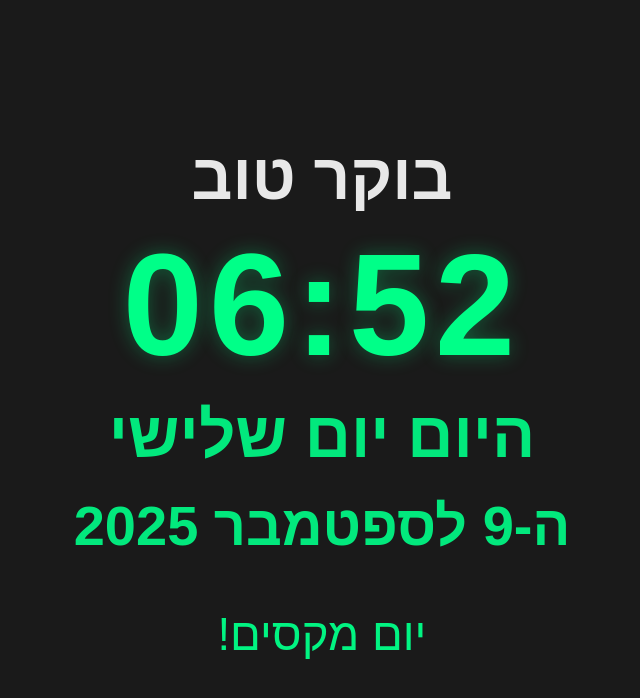
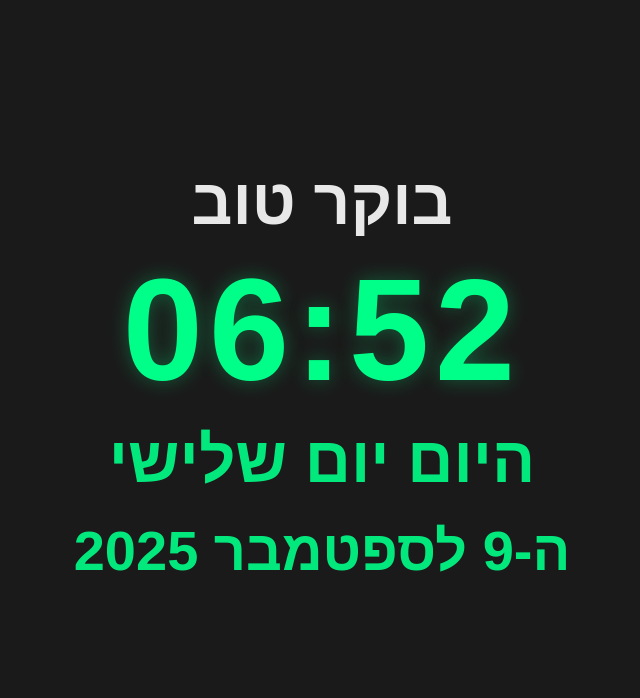
Before and after one commit to slimShaders/smart-display, a plain HTML site: page src/index.html in a window 1280 px wide. Shown: the whole page, without its empty margins (318-958 px from the left). Drawn offline with Linux system fonts and the light colour scheme.

Commit message:
disabled bottom message

```diff
--- a/src/index.html
+++ b/src/index.html
@@ -19,7 +19,7 @@
 
         <div class="date-display" id="date">נובמבר 2024</div>
 
-        <div class="message" id="message">יום נהדר לך!</div>
+        <!-- <div class="message" id="message">יום נהדר לך!</div> -->
     </div>
 
     <script src="script.js"></script>
--- a/src/script.js
+++ b/src/script.js
@@ -50,18 +50,18 @@ function updateTimeAndDate() {
     document.getElementById('greeting').textContent = greeting;
 }
 
-function updateMessage() {
-    const randomMessage = messages[Math.floor(Math.random() * messages.length)];
-    document.getElementById('message').textContent = randomMessage;
-}
+// function updateMessage() {
+//     const randomMessage = messages[Math.floor(Math.random() * messages.length)];
+//     document.getElementById('message').textContent = randomMessage;
+// }
 
 function init() {
     updateTimeAndDate();
-    updateMessage();
+    // updateMessage();
 
     setInterval(updateTimeAndDate, 1000);
 
-    setInterval(updateMessage, 10 * 60 * 1000);
+    // setInterval(updateMessage, 10 * 60 * 1000);
 }
 
 document.addEventListener('DOMContentLoaded', init);
```
